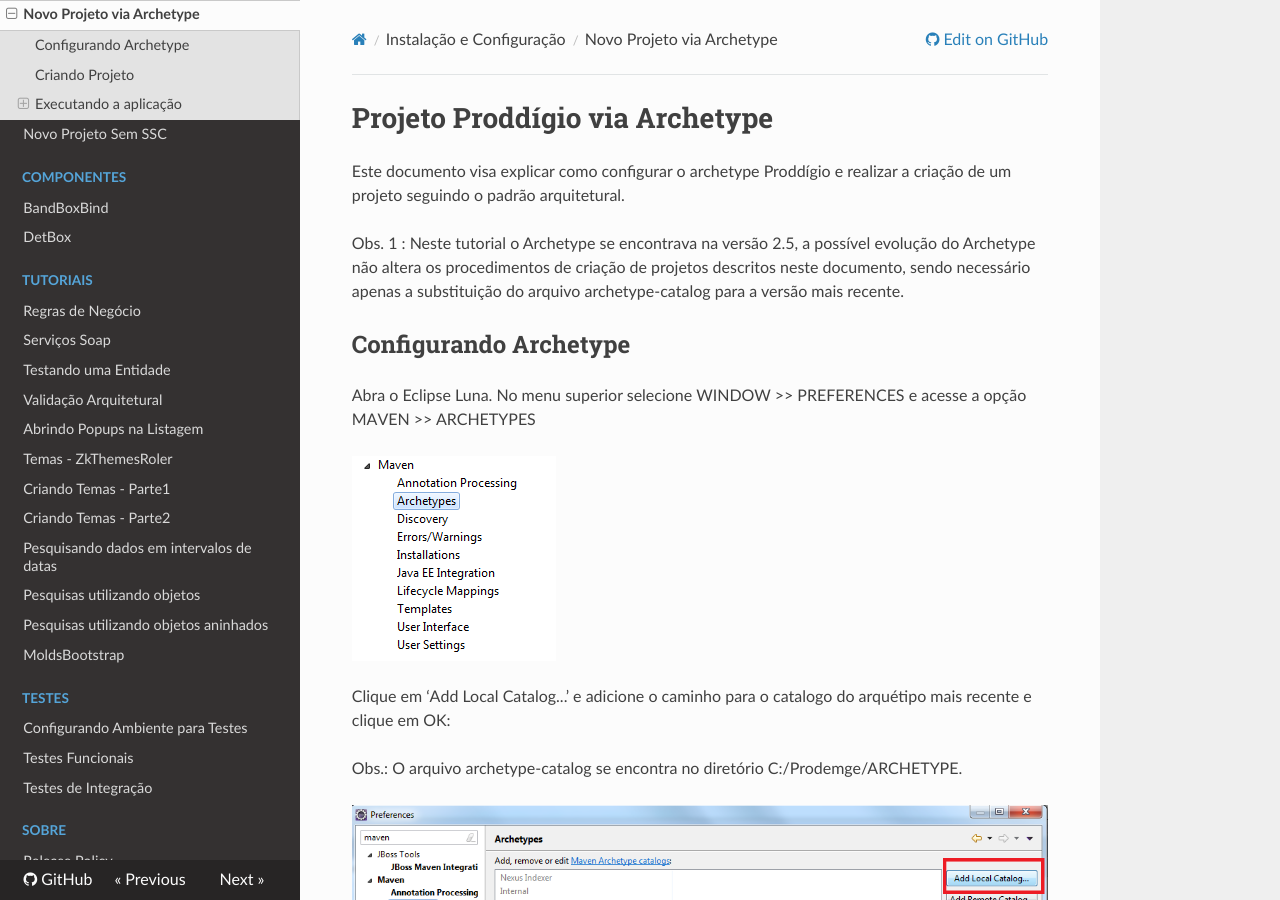
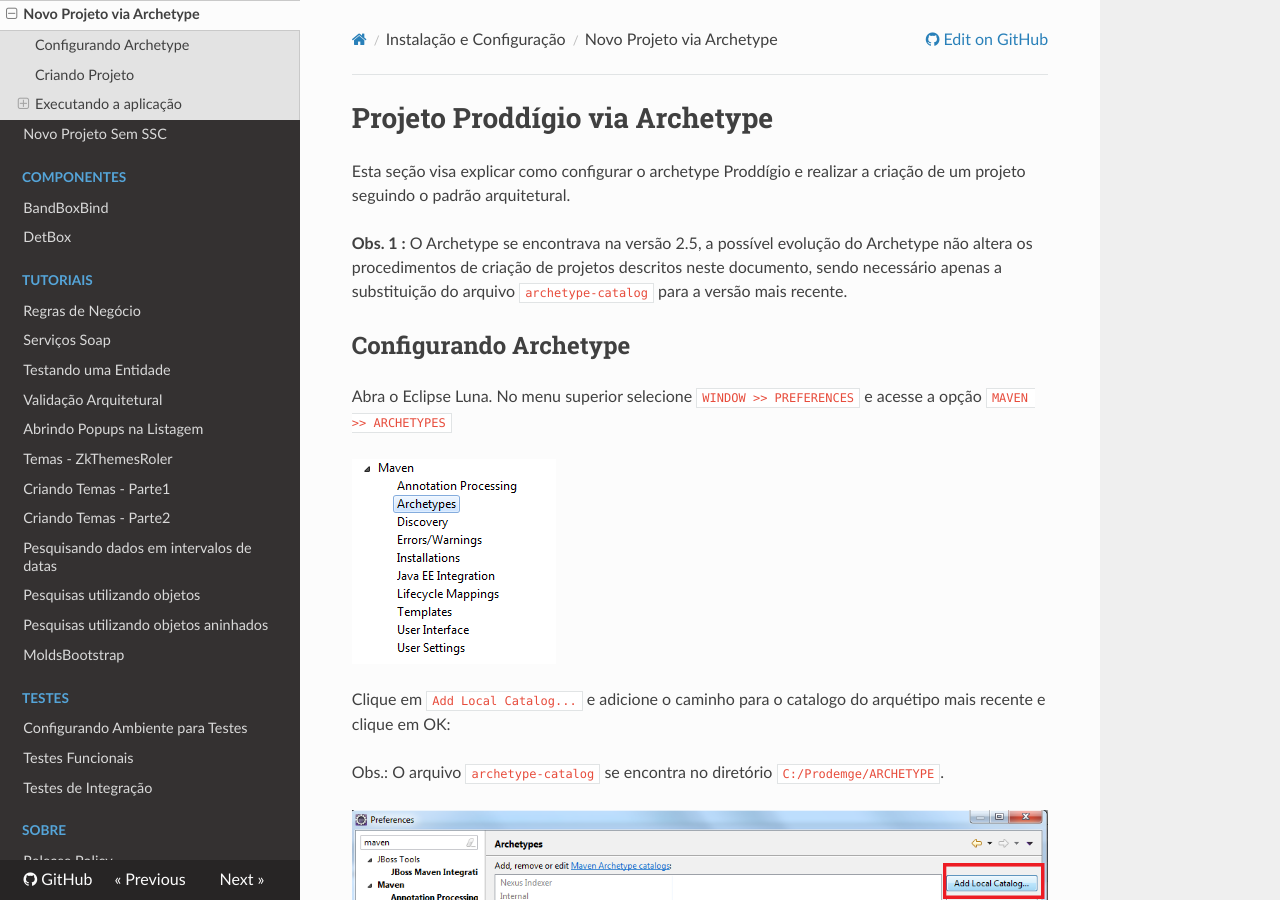
Before and after one commit to jpferreira123/readthedocs, an MkDocs documentation site: the page built from docs/instalacaoEConfiguracao/NovoProjetoViaArchetype.md, in a window 1280 px wide and 900 px high. Built offline with MkDocs 1.6.1, drawn with Linux system fonts in a browser that asks for light colours; nearby versions of some CDN libraries; old or Windows-style settings are respelled for this version of MkDocs; some of the changed text lies outside the part shown.

Commit message:
Add files via upload

```diff
--- a/docs/instalacaoEConfiguracao/NovoProjetoViaArchetype.md
+++ b/docs/instalacaoEConfiguracao/NovoProjetoViaArchetype.md
@@ -1,36 +1,36 @@
 # Projeto Proddígio via Archetype
 
-Este documento visa explicar como configurar o archetype Proddígio e realizar a criação de um projeto seguindo o padrão arquitetural.
+Esta seção visa explicar como configurar o archetype Proddígio e realizar a criação de um projeto seguindo o padrão arquitetural.
 
-Obs. 1 : Neste tutorial o Archetype se encontrava na versão 2.5, a possível evolução do Archetype não altera os procedimentos de criação de projetos descritos neste documento, sendo necessário apenas a substituição do arquivo archetype-catalog para a versão mais recente.
+**Obs. 1 :** O Archetype se encontrava na versão 2.5, a possível evolução do Archetype não altera os procedimentos de criação de projetos descritos neste documento, sendo necessário apenas a substituição do arquivo ``archetype-catalog`` para a versão mais recente.
 
 
 
 ## Configurando Archetype
 
-Abra o Eclipse Luna. No menu superior selecione WINDOW >> PREFERENCES e acesse a opção MAVEN >> ARCHETYPES
+Abra o Eclipse Luna. No menu superior selecione ``WINDOW >> PREFERENCES`` e acesse a opção ``MAVEN >> ARCHETYPES``
 
 ![](imagens/novo_projeto_via_archetype_1.png)
 
-Clique em ‘Add Local Catalog...’ e adicione o caminho para o catalogo do arquétipo mais recente e clique em OK:
+Clique em ``Add Local Catalog...`` e adicione o caminho para o catalogo do arquétipo mais recente e clique em OK:
 
-Obs.: O arquivo archetype-catalog se encontra no diretório C:/Prodemge/ARCHETYPE.
+Obs.: O arquivo ``archetype-catalog`` se encontra no diretório ``C:/Prodemge/ARCHETYPE``.
 
 ![](imagens/novo_projeto_via_archetype_2.png)
 ![](imagens/novo_projeto_via_archetype_3.png)
 
-Aplique as modificações na janela Preferences clicando em Apply e em seguida clique em OK.
+Aplique as modificações na janela Preferences clicando em ``Apply`` e em seguida clique em ``OK``.
 
 ![](imagens/novo_projeto_via_archetype_4.png)
 
 ## Criando Projeto
 
-No menu superior selecione FILE>> NEW>> Maven Project.
+No menu superior selecione ``FILE>> NEW>> Maven Project``.
 
 ![](imagens/novo_projeto_via_archetype_5.png)
 
-Utilizaremos o workspace padrão mas caso deseje alterar sua workspace selecione o diretório no Location clicando em ‘Browse...’ .
-Clique em Next.
+Utilizaremos o workspace padrão mas caso deseje alterar sua workspace selecione o diretório no Location clicando em ``Browse...``.
+Clique em ``Next``.
 
 ![](imagens/novo_projeto_via_archetype_6.png)
 
@@ -39,45 +39,45 @@ Agora selecione o catalogo do Proddígio e passe para o próximo passo.
 ![](imagens/novo_projeto_via_archetype_7.png)
 ![](imagens/novo_projeto_via_archetype_8.png)
 
-Especifique os parâmetros GroupId com o grupo do projeto, ArtifactId com o nome do projeto e Package com a estrutura de pacotes do projeto.
+Especifique os parâmetros ``GroupId`` com o grupo do projeto, ``ArtifactId`` com o nome do projeto e Package com a estrutura de pacotes do projeto.
 Configure também as properties:
 
-Obs.: o SSC vem habilitado por padrão, para desabilita-lo basta atribuir ‘n’ ao value da properties ‘includeSSC’. Caso vá utiliza-lo atribua o valor padrão ‘y’.
+Obs.: o SSC vem habilitado por padrão, para desabilita-lo basta atribuir ‘n’ ao value da properties ``includeSSC``. Caso vá utiliza-lo atribua o valor padrão ‘y’.
 
 ![](imagens/novo_projeto_via_archetype_9.png)
 
-Na properties baseClassname coloque o nome do projeto com a primeira letra maiúscula.
+Na properties ``baseClassname`` coloque o nome do projeto com a primeira letra maiúscula.
 Em ProddigioVersion  e  sscVersion coloque as versões mais recente do Proddígio e SSC respectivamente.
 
 ## Executando a aplicação
 
 ###  Adicionando  server
 
-Na view SERVERS do Eclipse, clique na opção para adicionar um novo server.
+Na view ``SERVERS`` do Eclipse, clique na opção para adicionar um novo server.
 
 ![](imagens/novo_projeto_via_archetype_10.png)
 
-Escolha a versão mais recente do jBoss Enterprise Application Platform e clique em NEXT
+Escolha a versão mais recente do **jBoss Enterprise Application Platform** e clique em ``NEXT``
 
 ![](imagens/novo_projeto_via_archetype_11.png)
 
-Selecione a opção “Create new runtime” e clique novamente em Next
+Selecione a opção ``Create new runtime`` e clique novamente em ``Next``
 
 ![](imagens/novo_projeto_via_archetype_12.png)
 
-Renomeie a instância do servidor e no campo Home Directory coloque o caminho para o diretório onde se encontra o server jBoss.
+Renomeie a instância do servidor e no campo ``Home Directory`` coloque o caminho para o diretório onde se encontra o server jBoss.
 
 ![](imagens/novo_projeto_via_archetype_13.png)
 
-Certifique-se de marcar a opção Alternate JRE. Clique em Finish.
+Certifique-se de marcar a opção Alternate JRE. Clique em ``Finish``.
 
 ### Configurando standalone
 
-Abra o arquivo standalone.xml do jBoss
+Abra o arquivo ``standalone.xml`` do jBoss
 
 ![](imagens/novo_projeto_via_archetype_14.png)
 
-Configure o datasource de acordo com o seu banco de dados seguindo o modelo substituindo os campos nomeDaAplicacao e nomeDoBanco.
+Configure o datasource de acordo com o seu banco de dados seguindo o modelo substituindo os campos ``nomeDaAplicacao`` e ``nomeDoBanco``.
 
 ![](imagens/novo_projeto_via_archetype_15.png)
 ![](imagens/novo_projeto_via_archetype_16.png)
```
Also changed, not shown: docs/instalacaoEConfiguracao/ConfigurandoOAmbiente.md (+16 -16 lines), docs/instalacaoEConfiguracao/NovoProjetoSemSsc.md (+14 -13 lines).
